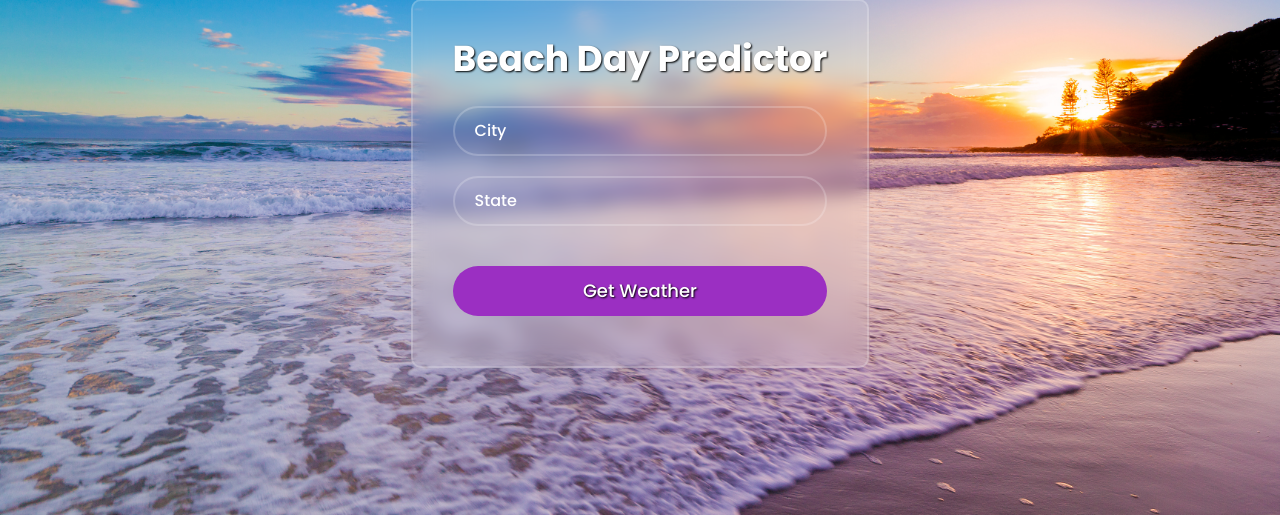
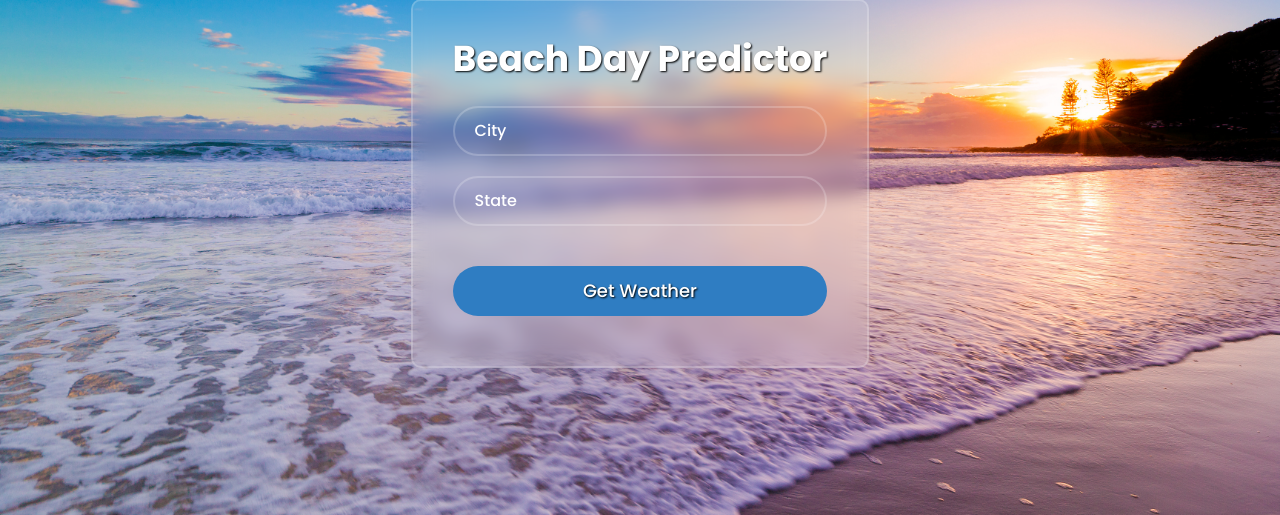
Before and after one commit to kianhsrah/beach-day-predictor, a Flask app: page / in a window 1280 px wide. Shown: the part 217-732 px from the top of the page. Run offline with Flask 3, Linux system fonts and the light colour scheme.

Commit message:
Update styles.css

```diff
--- a/static/styles.css
+++ b/static/styles.css
@@ -63,7 +63,7 @@ body {
     border: none;
     outline: none;
     border-radius: 40px;
-    background: #9b2fc2;
+    background: #2f7dc2;
     color: #fff;
     font-size: 18px;
     font-weight: 500;
@@ -72,7 +72,7 @@ body {
 }
 
 .wrapper .btn:hover {
-    background: #8204a1;
+    background: #0448a1;
 }
 
 .wrapper .signup-link {
```
